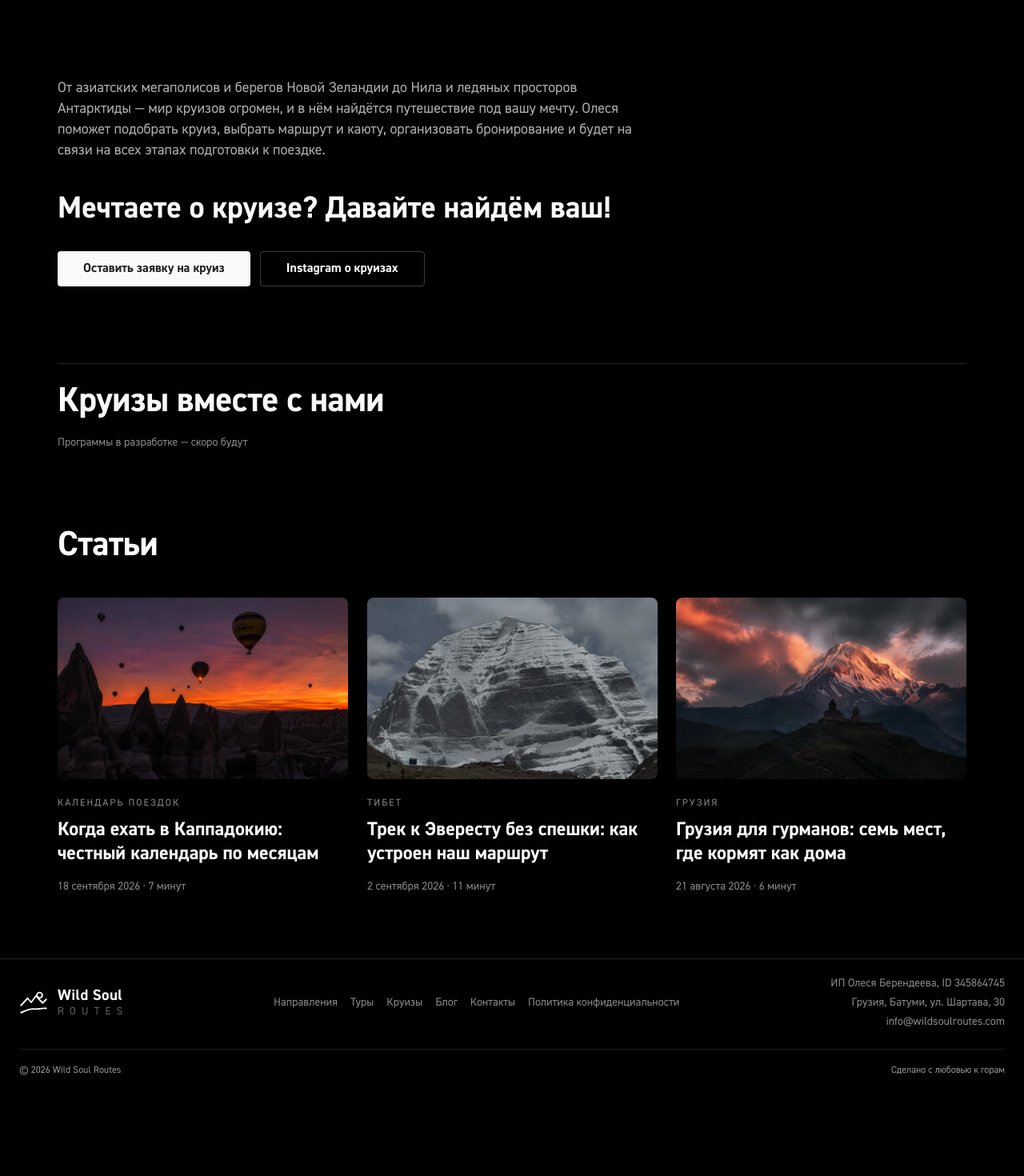
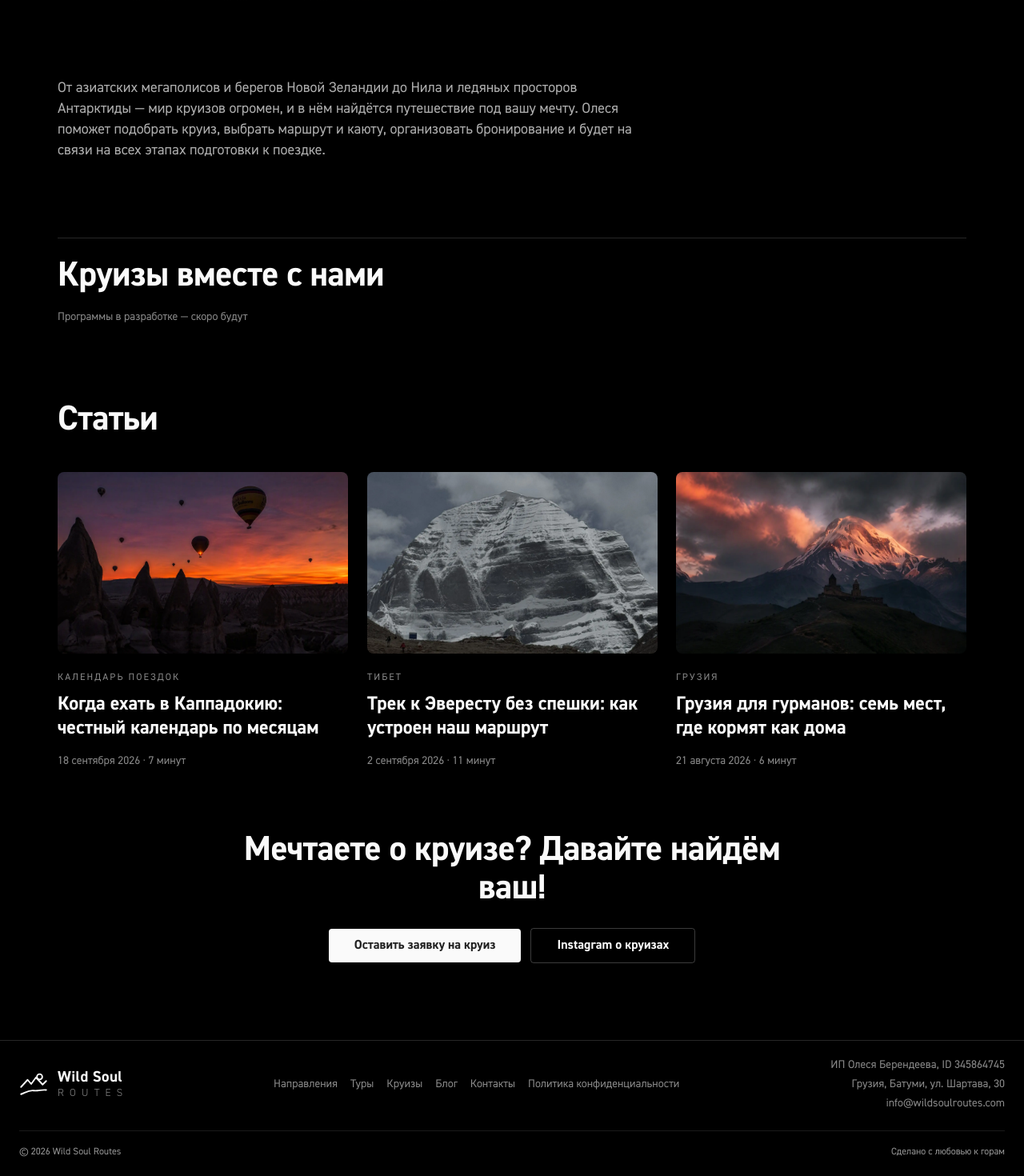
Before and after one commit to fifulina-uxui/wild-soul-routes, a React (Vite) app: page /cruises in a window 1280 px wide. Shown: the part 319-1789 px from the top of the page at 80% size. Before the commit the page ends 1687 px from the top, so only its background shows below. Built offline with nearby package versions, Linux system fonts and the light colour scheme.

Commit message:
Cruises: move CTA to bottom, centered like home final CTA

```diff
--- a/src/pages/CruisesPage.tsx
+++ b/src/pages/CruisesPage.tsx
@@ -29,35 +29,11 @@ export default function CruisesPage() {
         </div>
       </section>
 
-      {/* Вводный текст и кнопки */}
+      {/* Вводный текст */}
       <section className="mx-auto max-w-[1200px] px-5 pt-14 md:px-8 md:pt-24">
         <div className="max-w-[720px]">
           <Reveal>
             <p className="text-[18px] leading-[26px] text-[rgb(250_250_250/70%)]">{c.intro}</p>
-          </Reveal>
-          <Reveal delay={160}>
-            <h2 className="mt-10 text-[clamp(28px,3vw,44px)] font-bold leading-[1.08] text-[#fafafa]">
-              {c.ctaHeading}
-            </h2>
-          </Reveal>
-          <Reveal delay={320}>
-            <div className="mt-8 flex flex-col gap-3 sm:flex-row sm:flex-wrap">
-              <button
-                type="button"
-                onClick={() => openLead(c.leadTitle)}
-                className="inline-flex min-h-[42px] w-full items-center justify-center rounded-[4px] bg-[#fafafa] px-8 py-2 text-[16px] font-bold leading-[26px] text-[rgb(0_0_0/87%)] transition-colors duration-200 hover:bg-[#e6e6e6] active:bg-[#d6d6d6] sm:w-auto"
-              >
-                {c.lead}
-              </button>
-              <a
-                href={c.instagramUrl}
-                target="_blank"
-                rel="noreferrer"
-                className="inline-flex min-h-[42px] w-full items-center justify-center rounded-[4px] border border-[rgb(255_255_255/23%)] px-8 py-2 text-[16px] font-bold leading-[26px] text-[#fafafa] transition-colors duration-200 hover:border-[#fafafa] sm:w-auto"
-              >
-                {c.instagram}
-              </a>
-            </div>
           </Reveal>
         </div>
       </section>
@@ -107,6 +83,34 @@ export default function CruisesPage() {
           ))}
         </div>
       </section>
+
+      {/* Финальный CTA по центру — как на главной */}
+      <section className="mx-auto max-w-[1200px] px-5 pb-16 md:px-8 md:pb-24">
+        <Reveal>
+          <div className="flex flex-col items-center gap-6 text-center">
+            <h2 className="max-w-[720px] text-[clamp(30px,3.4vw,48px)] font-bold leading-[1.1] tracking-[-0.5px] text-[#fafafa]">
+              {c.ctaHeading}
+            </h2>
+            <div className="flex w-full flex-col items-center gap-3 sm:w-auto sm:flex-row">
+              <button
+                type="button"
+                onClick={() => openLead(c.leadTitle)}
+                className="inline-flex min-h-[42px] w-full shrink-0 items-center justify-center rounded-[4px] bg-[#fafafa] px-8 py-2 text-[16px] font-bold leading-[26px] text-[rgb(0_0_0/87%)] transition-colors duration-200 hover:bg-[#e6e6e6] active:bg-[#d6d6d6] sm:w-auto"
+              >
+                {c.lead}
+              </button>
+              <a
+                href={c.instagramUrl}
+                target="_blank"
+                rel="noreferrer"
+                className="inline-flex min-h-[42px] w-full shrink-0 items-center justify-center rounded-[4px] border border-[rgb(255_255_255/23%)] px-8 py-2 text-[16px] font-bold leading-[26px] text-[#fafafa] transition-colors duration-200 hover:border-[#fafafa] sm:w-auto"
+              >
+                {c.instagram}
+              </a>
+            </div>
+          </div>
+        </Reveal>
+      </section>
     </Subpage>
   )
 }
```
